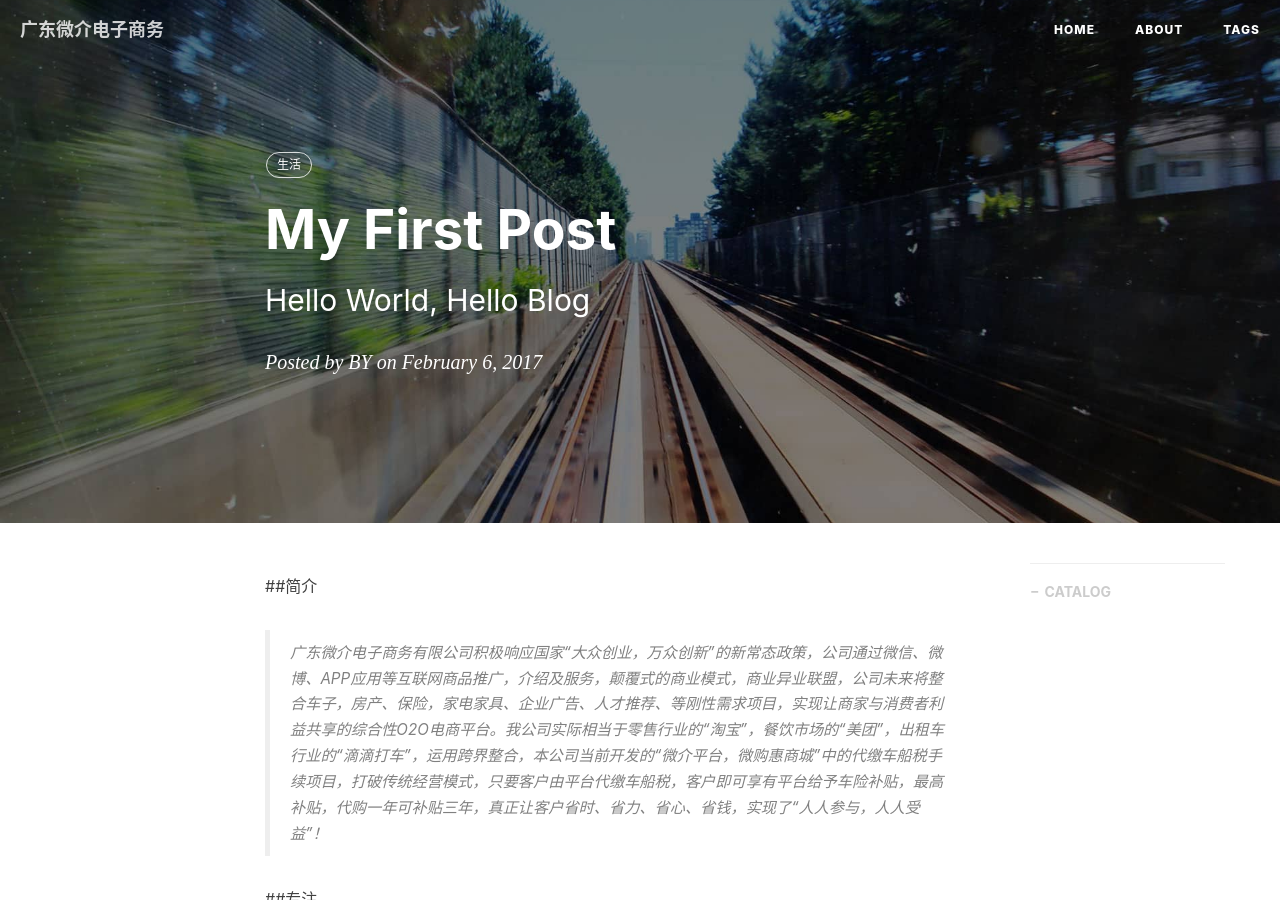
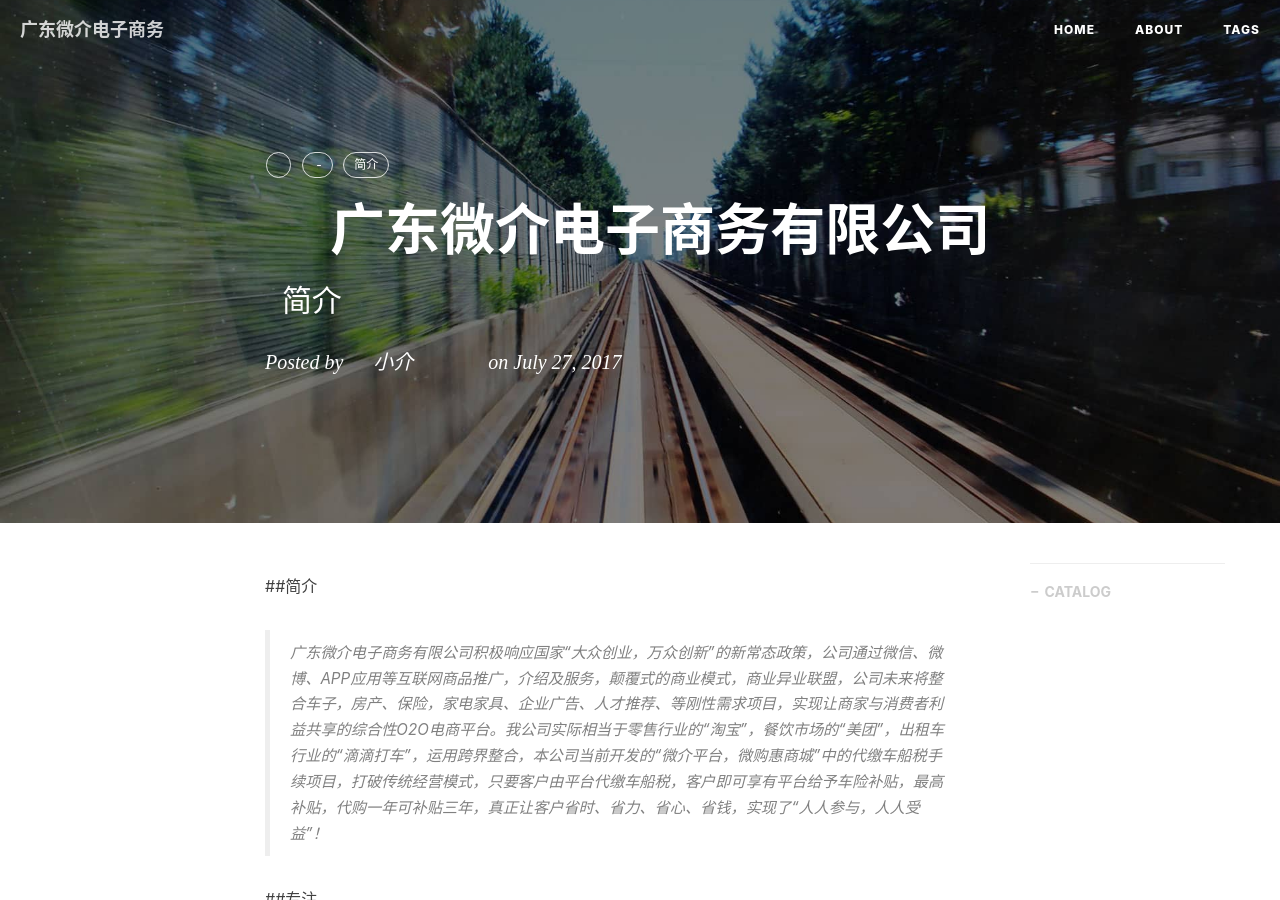
Before and after one commit to 9157net/9157net.github.io, a Jekyll site: the page built from _posts/2017-07-27-广东微介电子商务有限公司-简介.markdown, in a window 1280 px wide and 900 px high. Built offline with Jekyll 4.4.1, drawn with Linux system fonts in a browser that asks for light colours; nearby versions of some CDN libraries; comment, search, counter and statistics services are not loaded.

Commit message:
Update 2017-07-27-广东微介电子商务有限公司-简介.markdown

```diff
--- a/_posts/2017-07-27-广东微介电子商务有限公司-简介.markdown
+++ b/_posts/2017-07-27-广东微介电子商务有限公司-简介.markdown
@@ -1,13 +1,13 @@
 ---
-layout:     post                       # 使用的布局（不需要改）
-title:      My First Post                 # 标题
-subtitle:   Hello World, Hello Blog #副标题
-date:       2017-02-06                 # 时间
-author:     BY                         # 作者
+layout:     post
+title:      广东微介电子商务有限公司
+subtitle:   简介
+date:       2017-07-27
+author:      小介
 header-img: img/post-bg-2015.jpg     #这篇文章标题背景图片
 catalog: true                         # 是否归档
 tags:                                #标签
-    - 生活
+    - 简介
 ---
 
 ##简介
```
